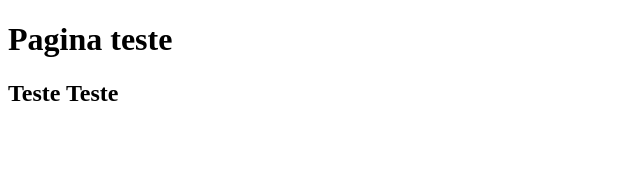
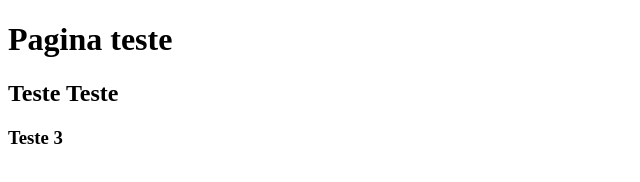
Before and after one commit to rodriguesgustav/Web-Projcts, a plain HTML site: page index.html in a window 1280 px wide. Shown: the full height of the page, 0-640 px from the left. Drawn offline with Linux system fonts and the light colour scheme.

Commit message:
mudança de repositorio

```diff
--- a/index.html
+++ b/index.html
@@ -9,5 +9,7 @@
 <body>
     <h1>Pagina teste</h1>
     <h2>Teste Teste</h2>
+    <h3>Teste 3
+    </h3>
 </body>
 </html>
```
